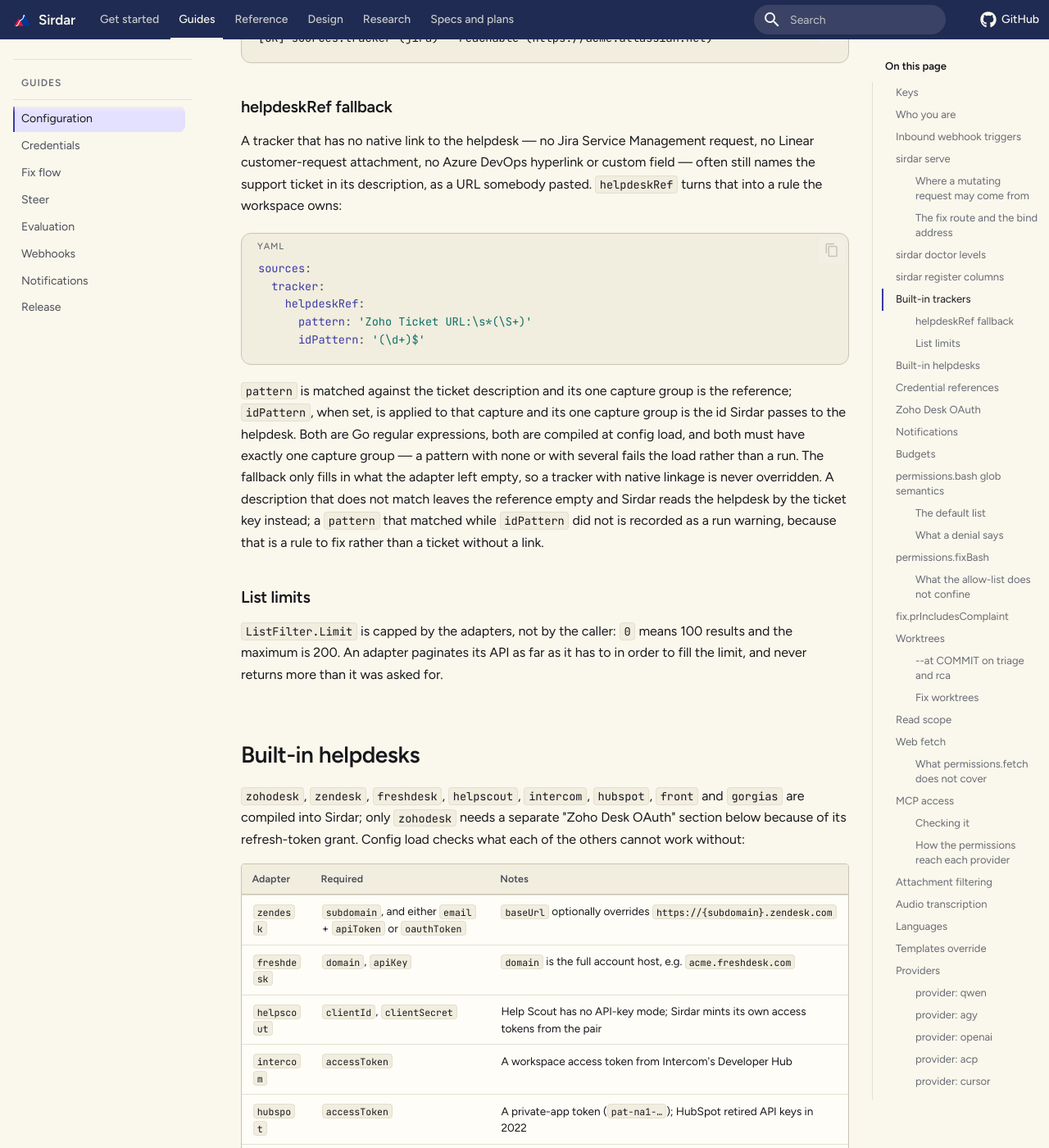
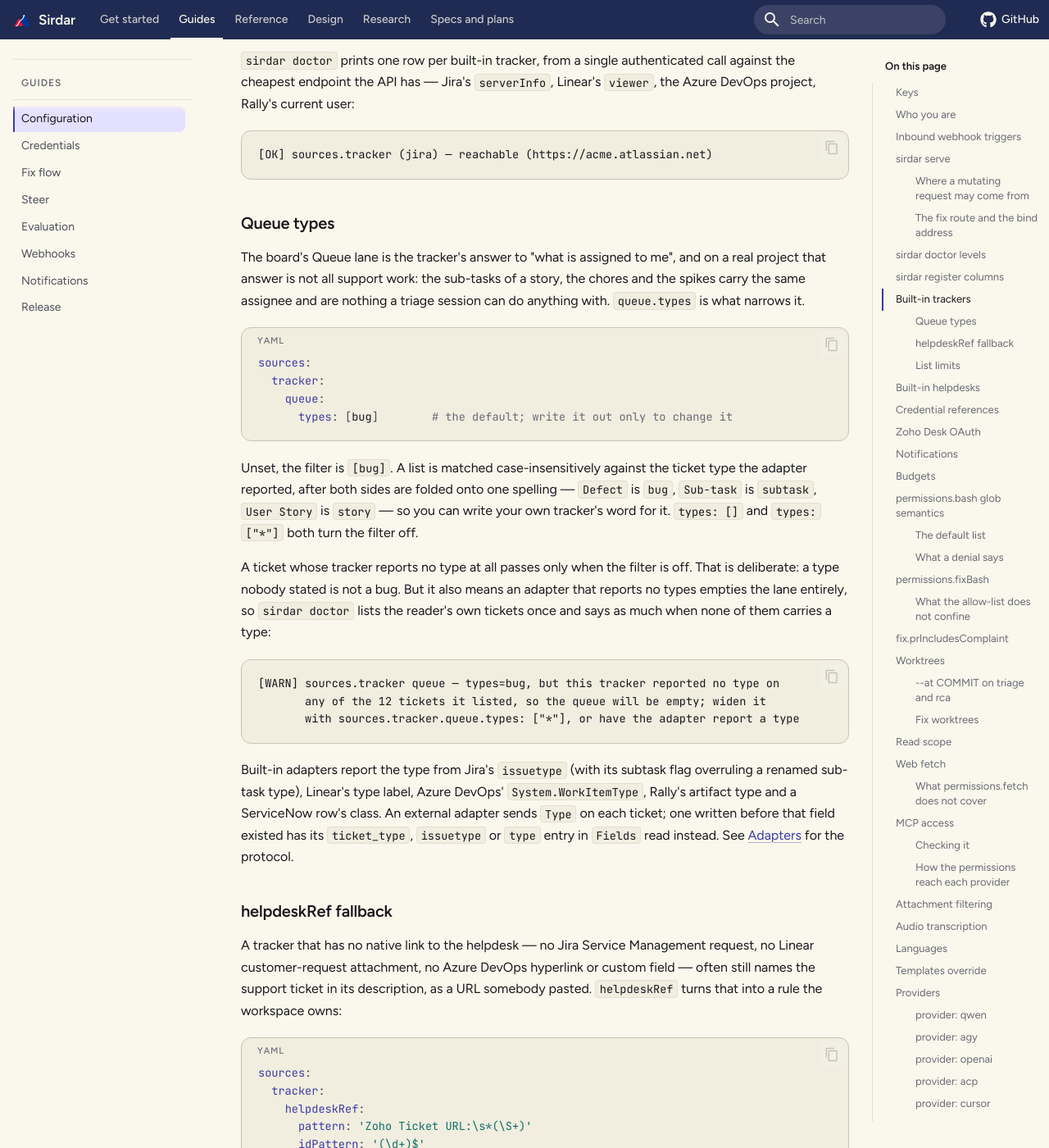
Before and after one commit to srivathsanvenkateswaran/Sirdar, an MkDocs documentation site: the page built from docs/config.md, in a window 1280 px wide and 1400 px high, scrolled down 15448 px. Shown: the whole window at 82% size. Built offline with MkDocs 1.6.1 and Material for MkDocs 9.7.7, drawn with Linux system fonts in a browser that asks for light colours; comment, search, counter and statistics services are not loaded; some of the changed text lies outside the part shown.

Commit message:
docs: the queue type filter in config.md, adapters.md and the changelog

````diff
--- a/docs/config.md
+++ b/docs/config.md
@@ -52,6 +52,8 @@
 | `sources.tracker.helpdeskField` | string | unset | `azdo`/`rally` only: custom field name/id carrying the helpdesk ticket reference |
 | `sources.tracker.workspace` | string | none (required for `rally`) | Rally workspace `_ref` or ObjectID, scopes all queries |
 | `sources.tracker.types` | list of string | `[Defect, HierarchicalRequirement]` | `rally` only: artifact types `Get` falls back through and `List` sweeps |
+| `sources.tracker.queue` | object, optional | unset | What the board's Queue lane shows; tracker only, see Queue types below |
+| `sources.tracker.queue.types` | list of string | `[bug]` | Ticket types the queue shows, matched case-insensitively; `[]` or `["*"]` means every type. See Queue types below |
 | `sources.tracker.helpdeskRef` | object, optional | unset | Description-regex fallback for the helpdesk reference; tracker only, see helpdeskRef fallback below |
 | `sources.tracker.helpdeskRef.pattern` | string | none (required with `helpdeskRef`) | Go regex matched against the ticket description, with exactly one capture group holding the helpdesk link or id |
 | `sources.tracker.helpdeskRef.idPattern` | string | unset | Go regex applied to `pattern`'s capture, with exactly one capture group holding the helpdesk ticket id |
@@ -331,6 +333,45 @@
 ```
 [OK] sources.tracker (jira) — reachable (https://acme.atlassian.net)
 ```
+
+### Queue types
+
+The board's Queue lane is the tracker's answer to "what is assigned to me",
+and on a real project that answer is not all support work: the sub-tasks of a
+story, the chores and the spikes carry the same assignee and are nothing a
+triage session can do anything with. `queue.types` is what narrows it.
+
+```yaml
+sources:
+  tracker:
+    queue:
+      types: [bug]        # the default; write it out only to change it
+```
+
+Unset, the filter is `[bug]`. A list is matched case-insensitively against the
+ticket type the adapter reported, after both sides are folded onto one
+spelling — `Defect` is `bug`, `Sub-task` is `subtask`, `User Story` is
+`story` — so you can write your own tracker's word for it. `types: []` and
+`types: ["*"]` both turn the filter off.
+
+A ticket whose tracker reports no type at all passes only when the filter is
+off. That is deliberate: a type nobody stated is not a bug. But it also means
+an adapter that reports no types empties the lane entirely, so `sirdar doctor`
+lists the reader's own tickets once and says as much when none of them carries
+a type:
+
+```
+[WARN] sources.tracker queue — types=bug, but this tracker reported no type on
+       any of the 12 tickets it listed, so the queue will be empty; widen it
+       with sources.tracker.queue.types: ["*"], or have the adapter report a type
+```
+
+Built-in adapters report the type from Jira's `issuetype` (with its subtask
+flag overruling a renamed sub-task type), Linear's type label, Azure DevOps'
+`System.WorkItemType`, Rally's artifact type and a ServiceNow row's class. An
+external adapter sends `Type` on each ticket; one written before that field
+existed has its `ticket_type`, `issuetype` or `type` entry in `Fields` read
+instead. See [Adapters](adapters.md) for the protocol.
 
 ### helpdeskRef fallback
 
````
Also changed, not shown: CHANGELOG.md (+18 -0 lines), docs/adapters.md (+34 -0 lines).
